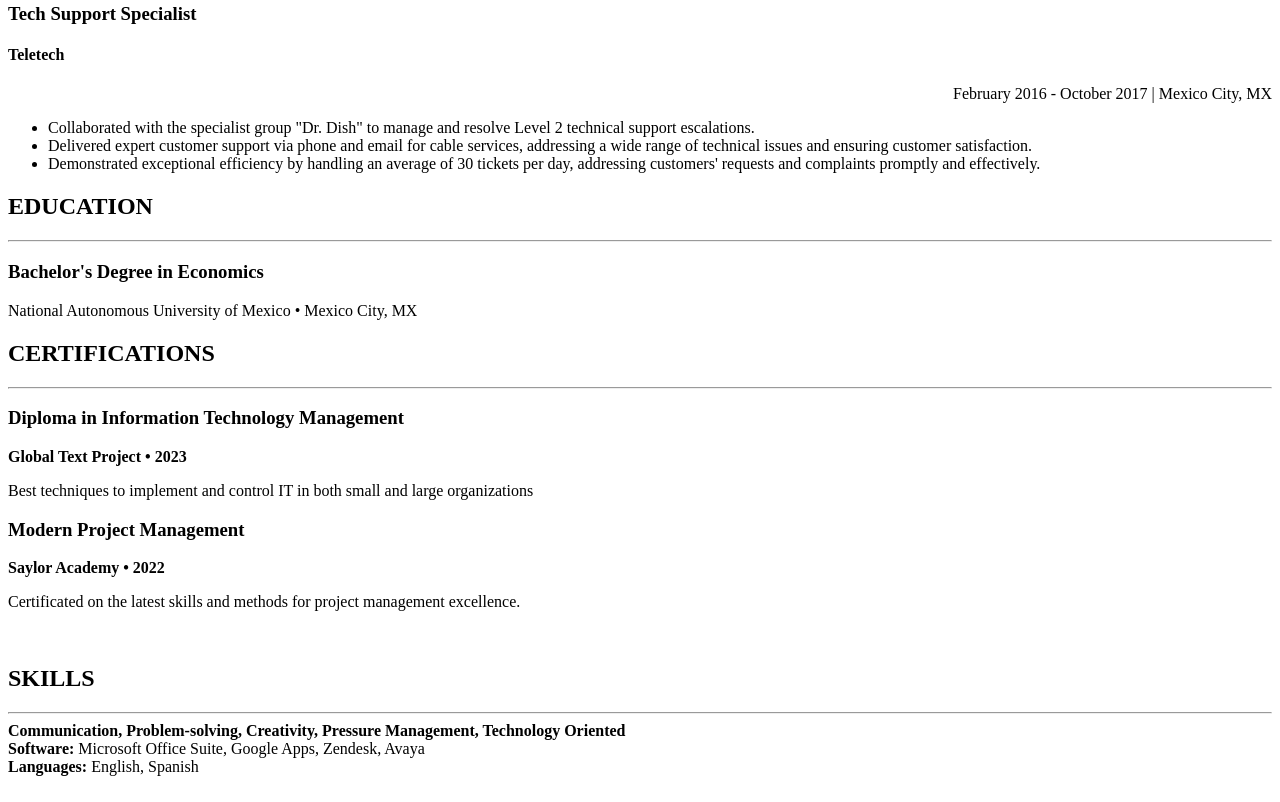
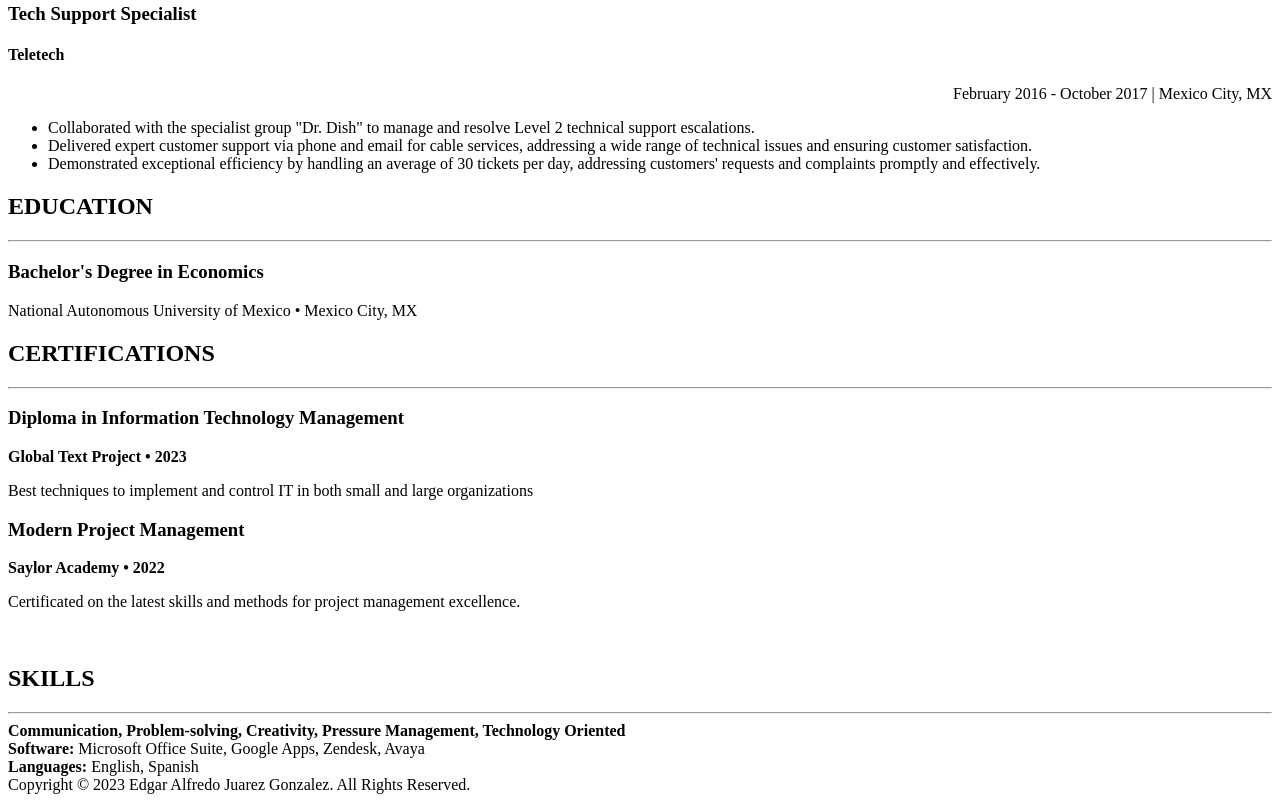
Before and after one commit to eddieelric/myresume, a plain HTML site: page index.html in a window 1280 px wide. Shown: the part 616-1418 px from the top of the page. Drawn offline with Linux system fonts and the light colour scheme.

Commit message:
Update index.html

```diff
--- a/index.html
+++ b/index.html
@@ -58,6 +58,8 @@
     <b>Software:</b> Microsoft Office Suite, Google Apps, Zendesk, Avaya
     <br>
     <b>Languages:</b> English, Spanish
+    <br>
+    <Footer>Copyright © 2023 Edgar Alfredo Juarez Gonzalez. All Rights Reserved.</Footer>
 
 
 
```
